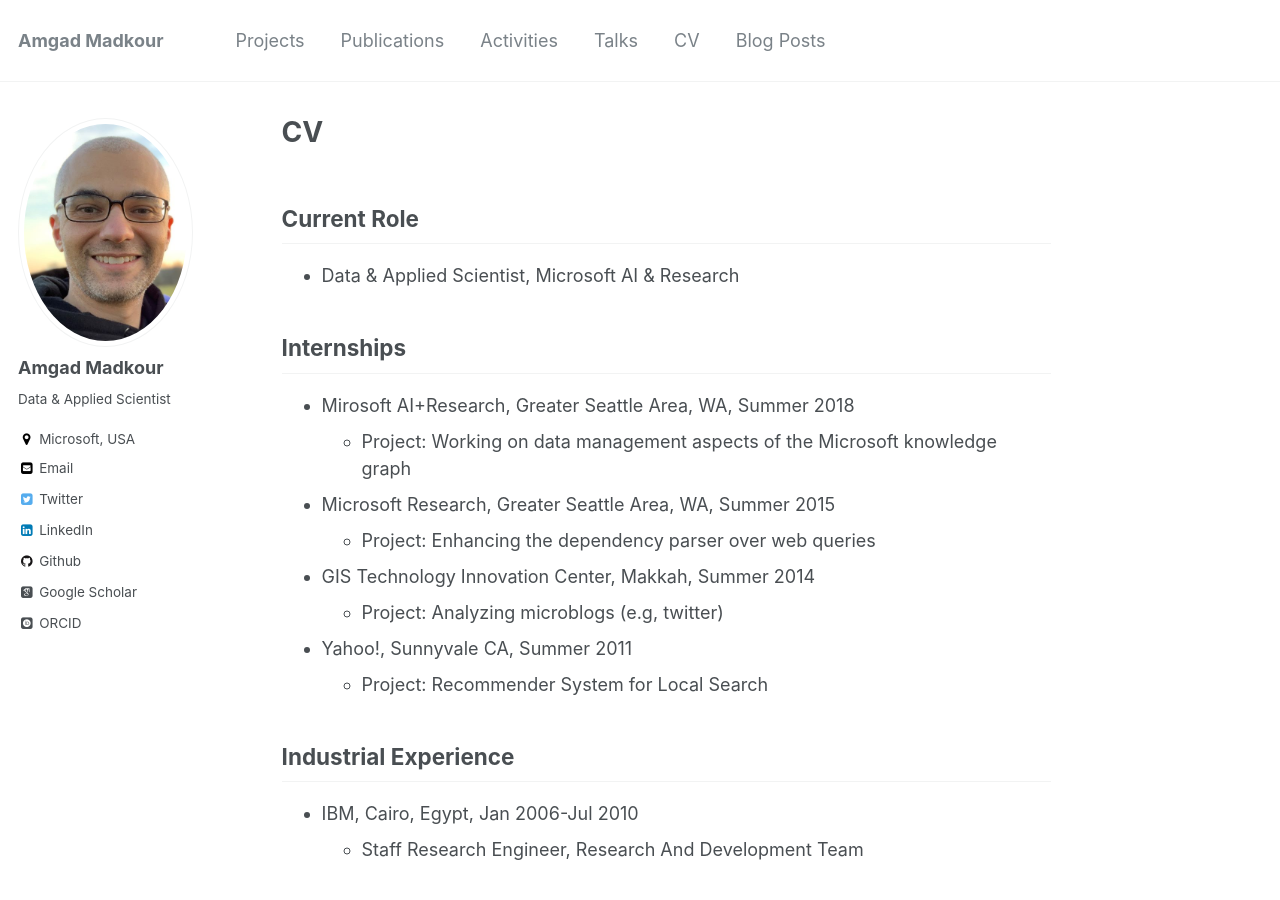
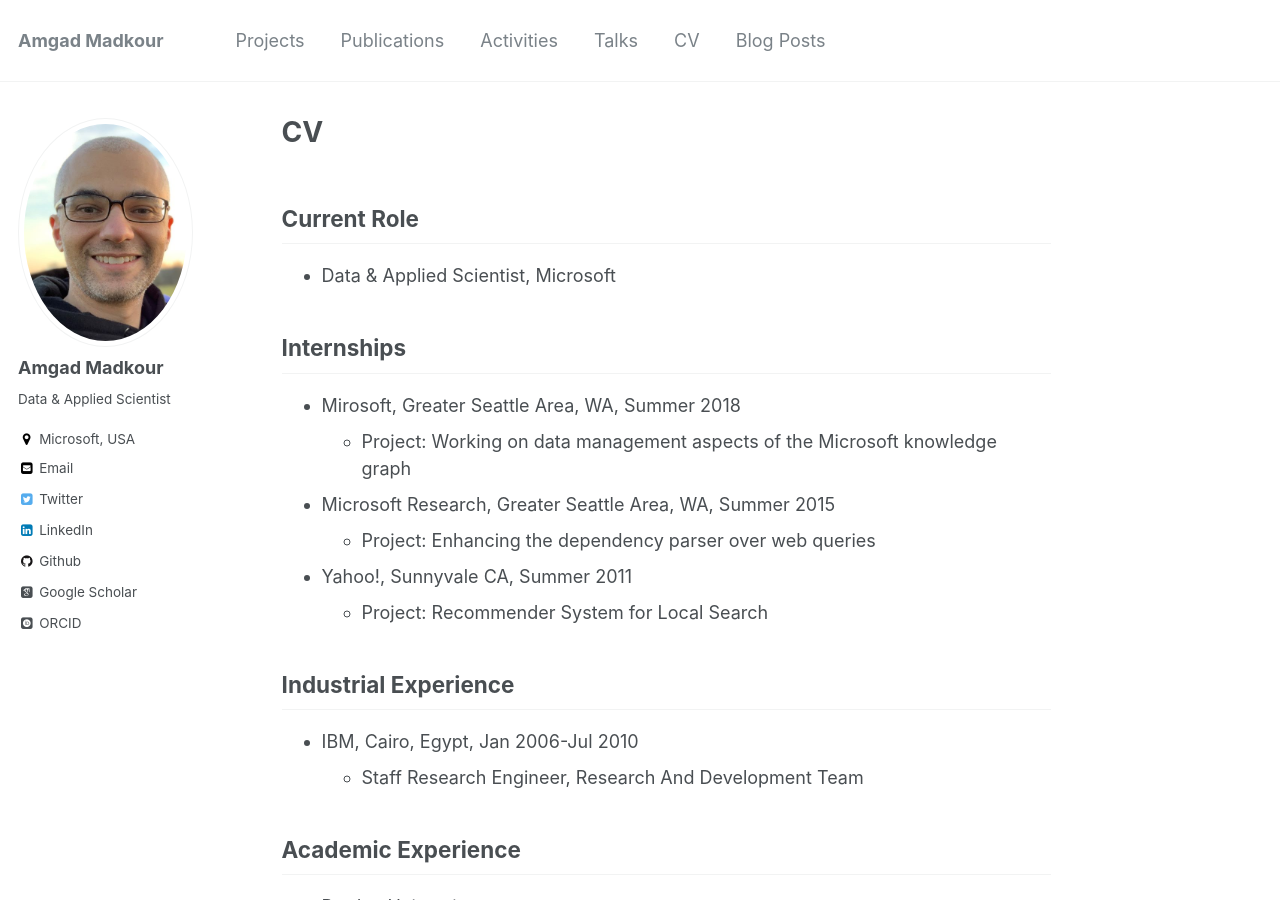
Before and after one commit to amgadmadkour/amgadmadkour.github.io, a Jekyll site: the page built from _pages/cv.md, in a window 1280 px wide and 900 px high. Built offline with Jekyll 4.4.1, drawn with Linux system fonts in a browser that asks for light colours; some web fonts are replaced.

Commit message:
Update CV

```diff
--- a/_pages/cv.md
+++ b/_pages/cv.md
@@ -11,18 +11,15 @@ redirect_from:
 
 ## Current Role
 
-* Data & Applied Scientist, Microsoft AI & Research
+* Data & Applied Scientist, Microsoft
 
 ## Internships
 
-* Mirosoft AI+Research, Greater Seattle Area, WA, Summer 2018
+* Mirosoft, Greater Seattle Area, WA, Summer 2018
   * Project: Working on data management aspects of the Microsoft knowledge graph
 
 * Microsoft Research, Greater Seattle Area, WA, Summer 2015
   * Project: Enhancing the dependency parser over web queries
-
-* GIS Technology Innovation Center, Makkah, Summer 2014
-  * Project: Analyzing microblogs (e.g, twitter)
 
 * Yahoo!,  Sunnyvale CA, Summer 2011
   * Project: Recommender System for Local Search
```
